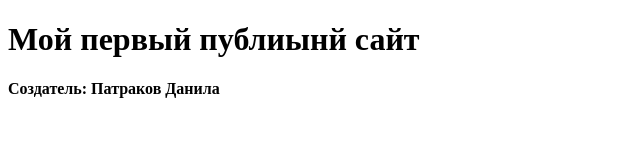
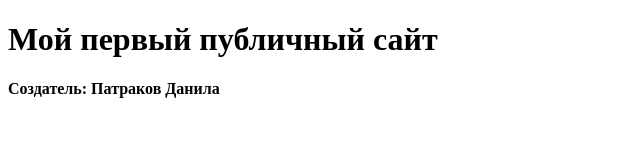
Before and after one commit to St1nger01/MyNewSite, a plain HTML site: page index.html in a window 1280 px wide. Shown: the whole page, without its empty margins (0-640 px from the left). Drawn offline with Linux system fonts and the light colour scheme.

Commit message:
Update index.html

```diff
--- a/index.html
+++ b/index.html
@@ -7,7 +7,7 @@
     <title>New Site</title>
 </head>
 <body>
-    <h1>Мой первый публиынй сайт<h1>
+    <h1>Мой первый публичный сайт<h1>
     <h4>Создатель: Патраков Данила<h4>
 </body>
 </html>
```
